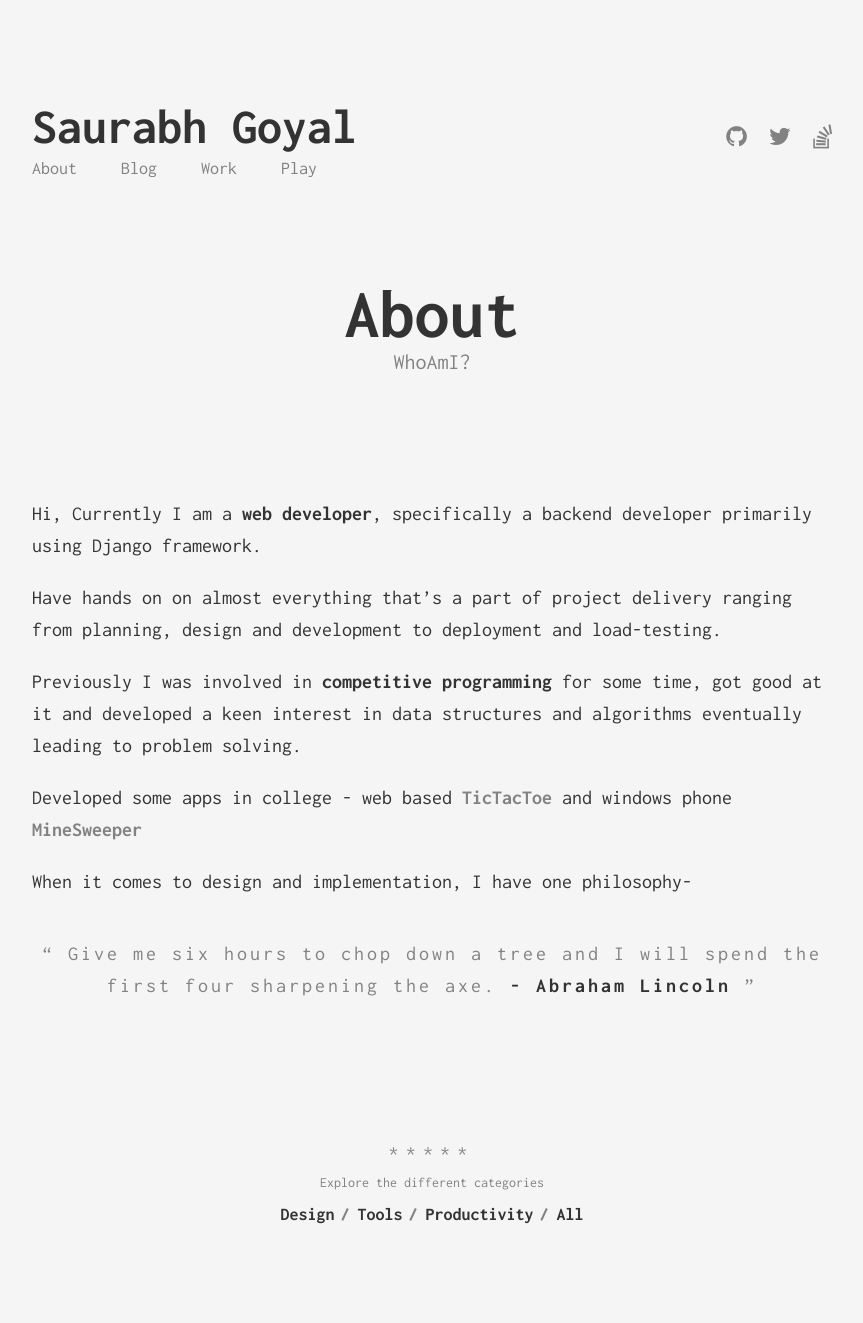
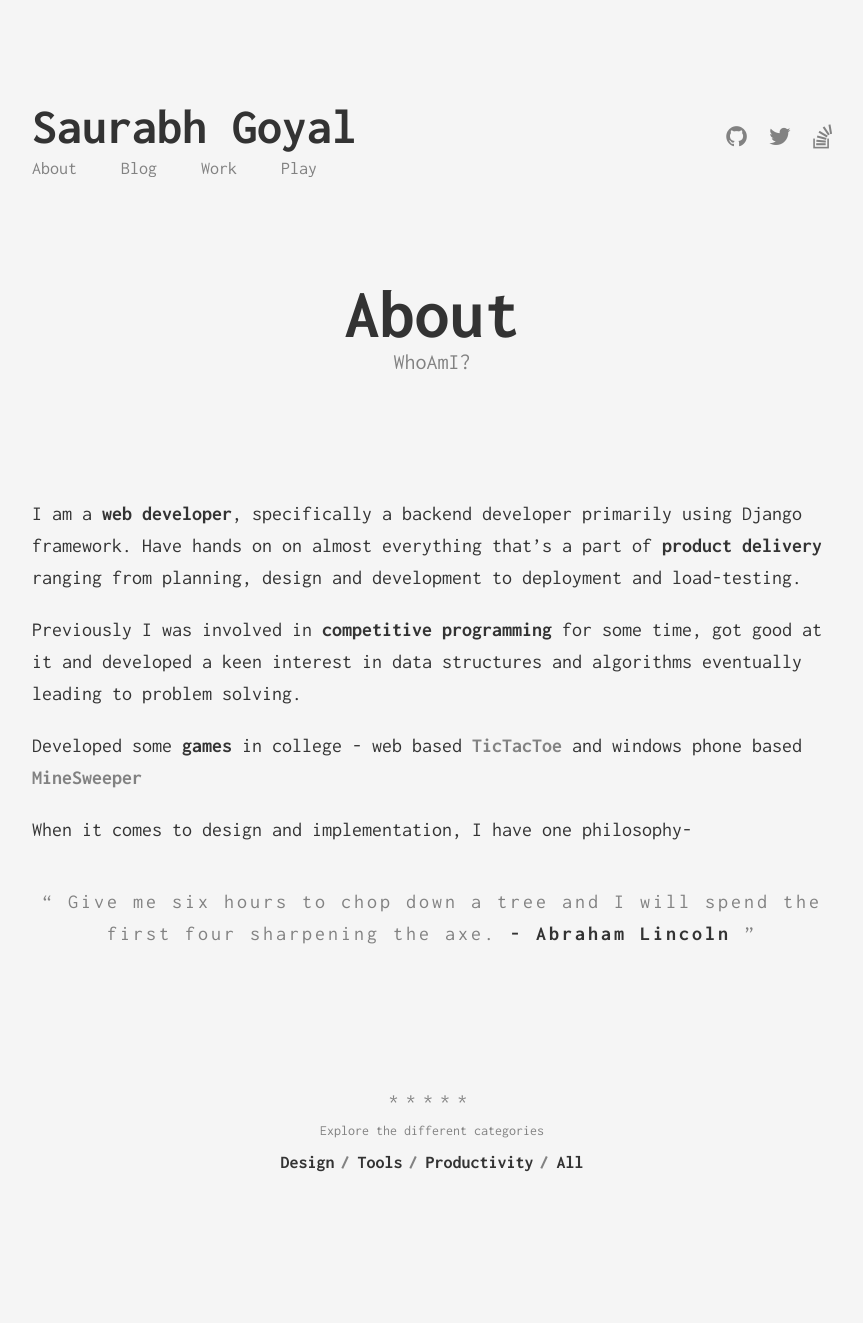
Before and after one commit to SaurabhGoyal/saurabhgoyal.github.io, a Jekyll site: the page built from about.md, in a window 1280 px wide. Shown: the whole page, without its empty margins (208-1071 px from the left). Built offline with Jekyll 4.4.1, drawn with Linux system fonts in a browser that asks for light colours; after the commit the page ends 1271 px from its top, so only the background shows below that.

Commit message:
update about

```diff
--- a/about.md
+++ b/about.md
@@ -5,13 +5,11 @@ subtitle: WhoAmI?
 permalink: /about/
 ---
 
-Hi, Currently I am a **web developer**, specifically a backend developer primarily using Django framework.
-
-Have hands on on almost everything that's a part of project delivery ranging from planning, design and development to deployment and load-testing.
+I am a **web developer**, specifically a backend developer primarily using Django framework. Have hands on on almost everything that's a part of **product delivery** ranging from planning, design and development to deployment and load-testing.
 
 Previously I was involved in **competitive programming** for some time, got good at it and developed a keen interest in data structures and algorithms eventually leading to problem solving.
 
-Developed some apps in college - web based [TicTacToe](http://unbeatablettt.appspot.com/) and windows phone [MineSweeper](https://www.microsoft.com/en-in/store/p/minesweeper/9nblggh08wmv)
+Developed some **games** in college - web based [TicTacToe](http://unbeatablettt.appspot.com/) and windows phone based [MineSweeper](https://www.microsoft.com/en-in/store/p/minesweeper/9nblggh08wmv)
 
 When it comes to design and implementation, I have one philosophy-
 > Give me six hours to chop down a tree and I will spend the first four sharpening the axe. **- Abraham Lincoln**
```
